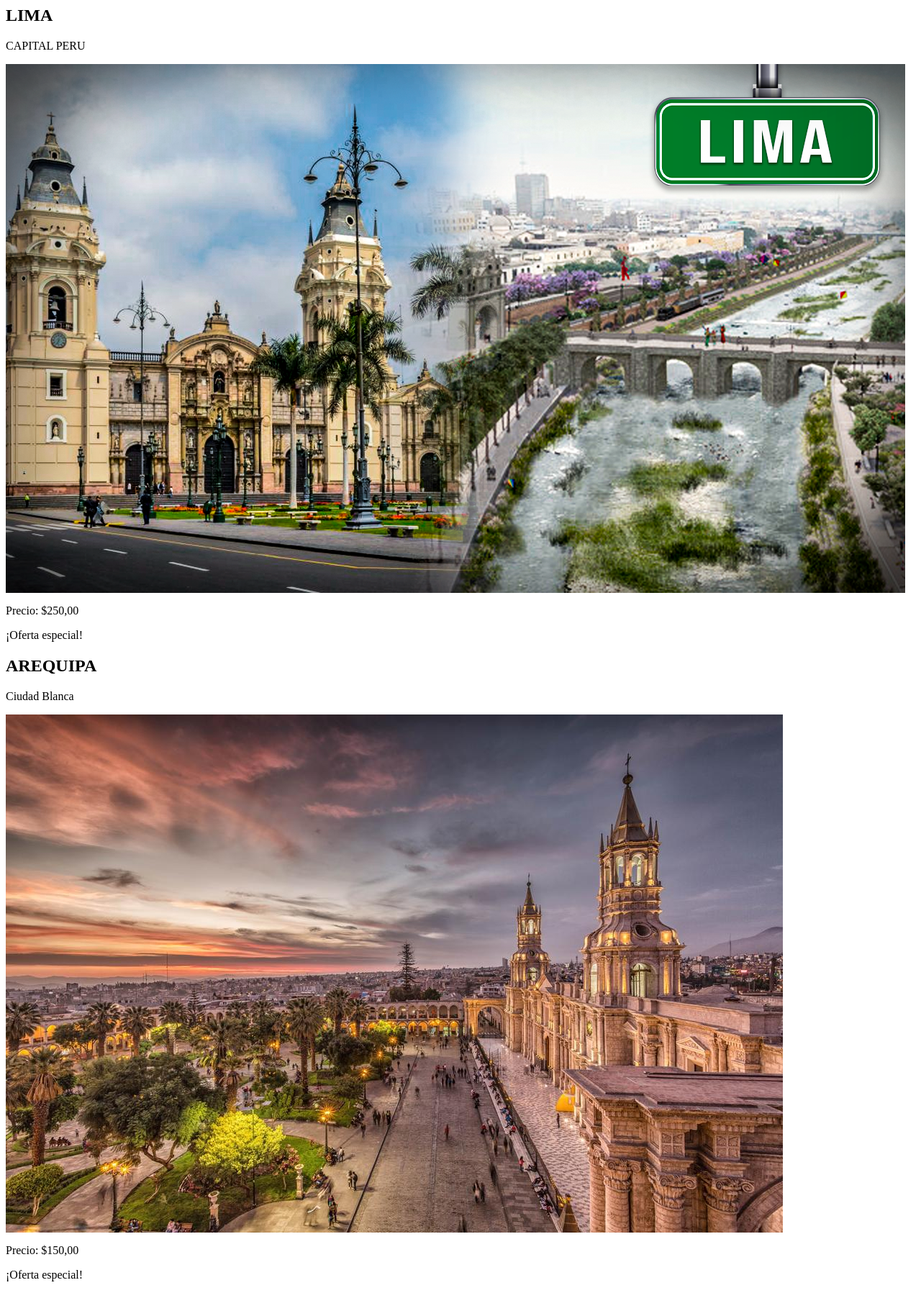
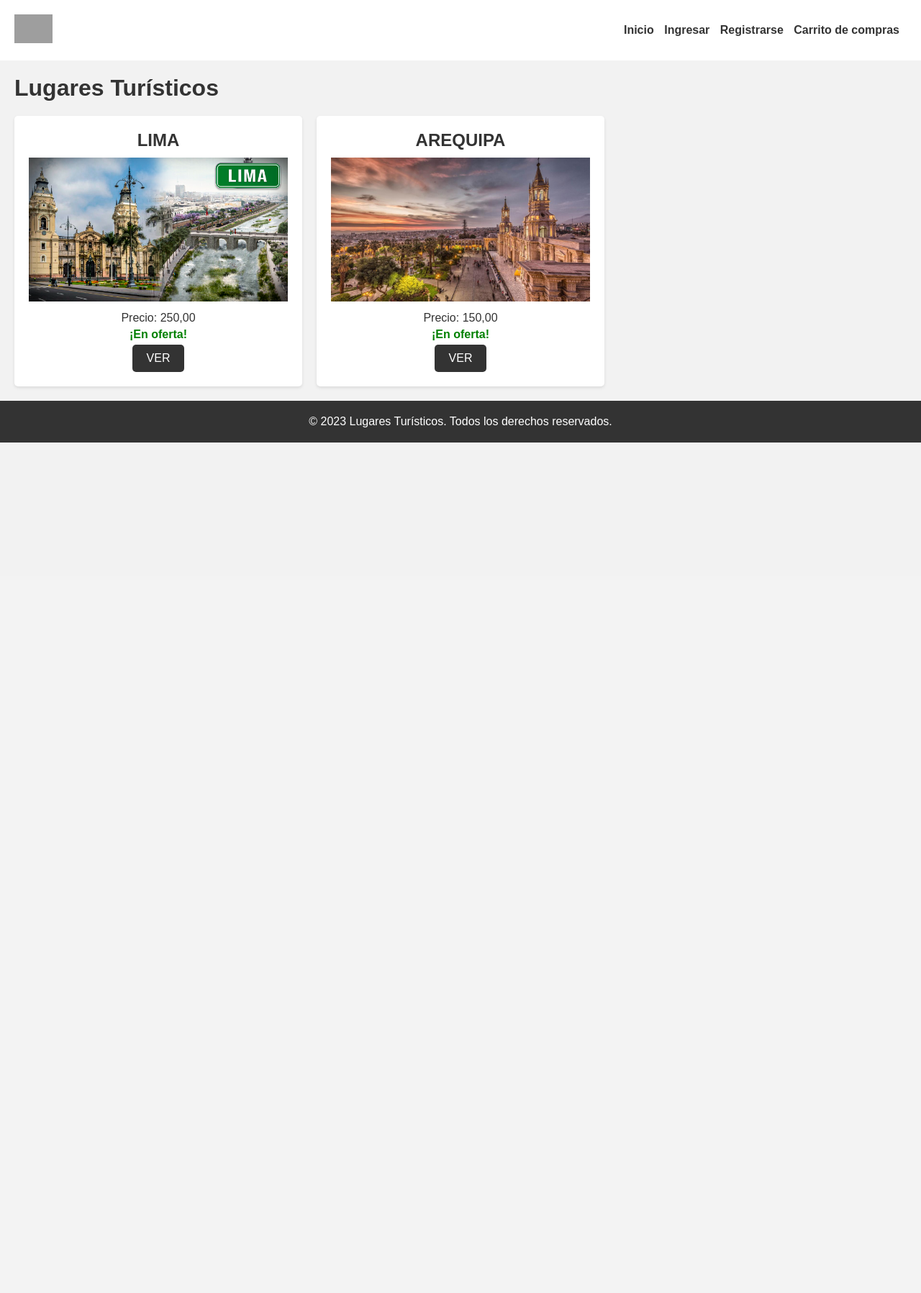
Before and after one commit to OwerFrankLopezArela/LAB06-PWEB2, a Django app: page / in a window 1280 px wide. Shown: the whole page at 72% size. After the commit the page ends 615 px from the top, so only its background shows below. Run offline with Django 4.2, Linux system fonts and the light colour scheme; data comes from the database, SQL or seed files in the repository; grey boxes are pictures that could not be loaded.

Commit message:
Creacion de nuestra carpeta STATIC y MEDIA

```diff
--- a/lugares_turisticos/destinos/templates/destinos_turisticos.html
+++ b/lugares_turisticos/destinos/templates/destinos_turisticos.html
@@ -1,15 +1,47 @@
-<!-- destinos_turisticos.html -->
+{% load static %}
 
+<!DOCTYPE html>
+<html>
+<head>
+    <title>Lugares Turísticos</title>
+    <link rel="stylesheet" href="{% static 'style.css' %}">
+</head>
+<body>
+    <header>
+        <div class="logo">
+            <img src="{% static 'img/logo.png' %}" alt="Logo">
+        </div>
+        <nav>
+            <ul>
+                <li><a href="#">Inicio</a></li>
+                <li><a href="#">Ingresar</a></li>
+                <li><a href="#">Registrarse</a></li>
+                <li><a href="#">Carrito de compras</a></li>
+            </ul>
+        </nav>
+    </header>
+
+    <main>
+        <h1>Lugares Turísticos</h1>
+
+        <div class="destinos-grid">
           {% for destino in destinos %}
-  <div>
+          <div class="destino">
               <h2>{{ destino.nombreCiudad }}</h2>
-    <p>{{ destino.descripcionCiudad }}</p>
               <img src="{{ destino.imagenCiudad.url }}" alt="{{ destino.nombreCiudad }}">
-    <p>Precio: ${{ destino.precioTour }}</p>
+              <p>Precio: {{ destino.precioTour }}</p>
               {% if destino.ofertaTour %}
-      <p>¡Oferta especial!</p>
+              <p class="oferta">¡En oferta!</p>
               {% endif %}
+              <a href="#" class="ver-btn">VER</a>
           </div>
-{% empty %}
-  <p>No hay destinos turísticos disponibles.</p>
           {% endfor %}
+      </div>
+
+    </main>
+
+    <footer>
+        <p>© 2023 Lugares Turísticos. Todos los derechos reservados.</p>
+    </footer>
+</body>
+</html>
--- a/lugares_turisticos/lugares_turisticos/settings.py
+++ b/lugares_turisticos/lugares_turisticos/settings.py
@@ -10,6 +10,7 @@ For the full list of settings and their values, see
 https://docs.djangoproject.com/en/4.2/ref/settings/
 """
 
+import os
 from pathlib import Path
 
 # Build paths inside the project like this: BASE_DIR / 'subdir'.
@@ -117,7 +118,10 @@ USE_TZ = True
 # https://docs.djangoproject.com/en/4.2/howto/static-files/
 
 STATIC_URL = '/static/'
-STATIC_ROOT = BASE_DIR / 'static'
+STATICFILES_DIRS = [
+    os.path.join(BASE_DIR, 'static')
+]
+
 
 MEDIA_URL = '/media/'
 MEDIA_ROOT = BASE_DIR / 'media'
--- /dev/null
+++ b/lugares_turisticos/static/style.css
@@ -0,0 +1,109 @@
+/* Reset de estilos */
+* {
+    margin: 0;
+    padding: 0;
+    box-sizing: border-box;
+  }
+
+  /* Estilos generales */
+  body {
+    font-family: Arial, sans-serif;
+    background-color: #f2f2f2;
+    color: #333;
+  }
+
+  .container {
+    max-width: 1200px;
+    margin: 0 auto;
+    padding: 20px;
+  }
+
+  /* Estilos del encabezado */
+  header {
+    background-color: #fff;
+    padding: 20px;
+    display: flex;
+    align-items: center;
+    justify-content: space-between;
+  }
+
+  .logo img {
+    height: 40px;
+  }
+
+  nav ul {
+    list-style-type: none;
+  }
+
+  nav ul li {
+    display: inline-block;
+    margin-right: 10px;
+  }
+
+  nav ul li a {
+    color: #333;
+    text-decoration: none;
+    font-weight: bold;
+  }
+
+  /* Estilos del contenido principal */
+  main {
+    padding: 20px;
+  }
+
+  h1 {
+    font-size: 32px;
+    margin-bottom: 20px;
+  }
+
+  .destinos-grid {
+    display: grid;
+    grid-template-columns: repeat(3, 1fr);
+    gap: 20px;
+  }
+
+  .destino {
+    background-color: #fff;
+    padding: 20px;
+    border-radius: 5px;
+    box-shadow: 0 2px 4px rgba(0, 0, 0, 0.1);
+    text-align: center;
+  }
+
+  .destino h2 {
+    font-size: 24px;
+    margin-bottom: 10px;
+  }
+
+  .destino img {
+    width: 100%;
+    max-height: 200px;
+    object-fit: cover;
+    margin-bottom: 10px;
+  }
+
+  .destino p {
+    margin-bottom: 5px;
+  }
+
+  .oferta {
+    font-weight: bold;
+    color: green;
+  }
+
+  .ver-btn {
+    display: inline-block;
+    padding: 10px 20px;
+    background-color: #333;
+    color: #fff;
+    text-decoration: none;
+    border-radius: 5px;
+  }
+
+  /* Estilos del pie de página */
+  footer {
+    background-color: #333;
+    color: #fff;
+    padding: 20px;
+    text-align: center;
+  }
```
Lines whose indentation alone changed are shown as unchanged.
